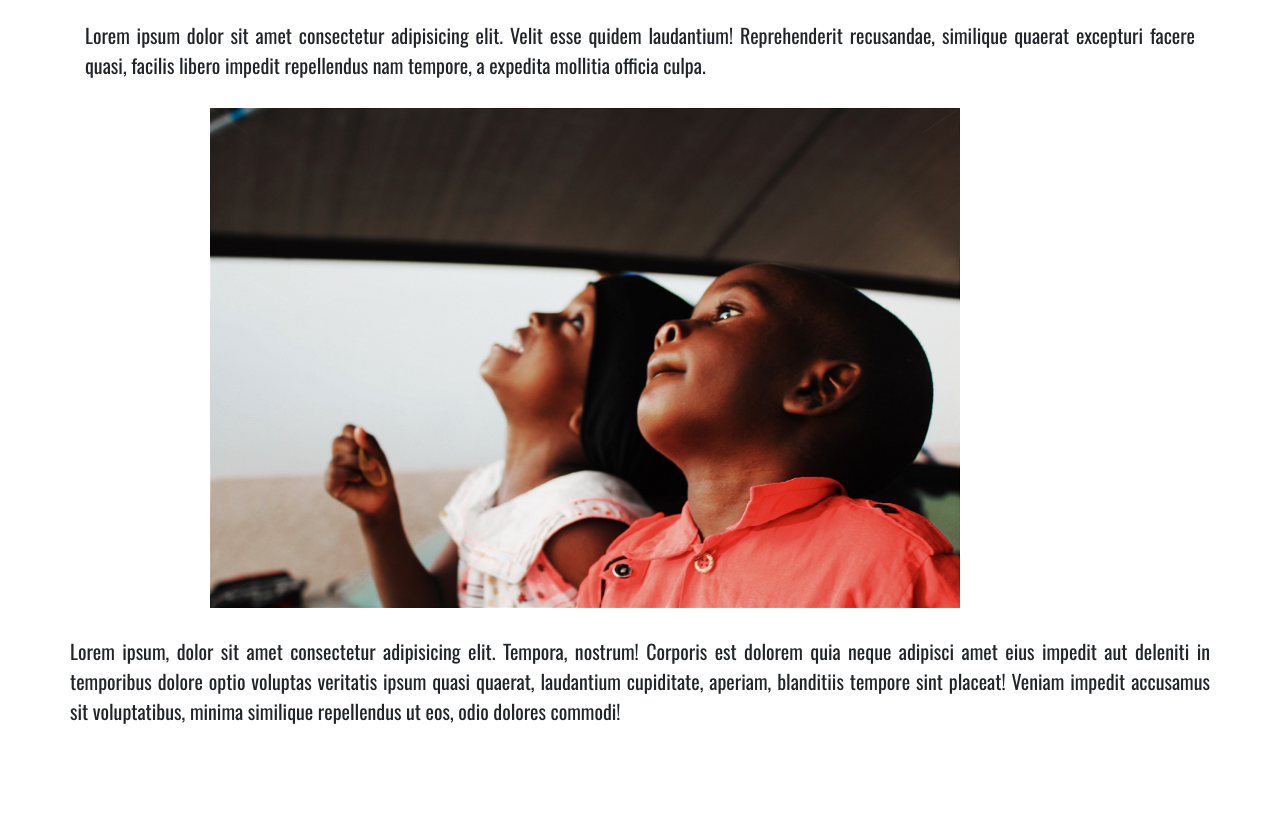
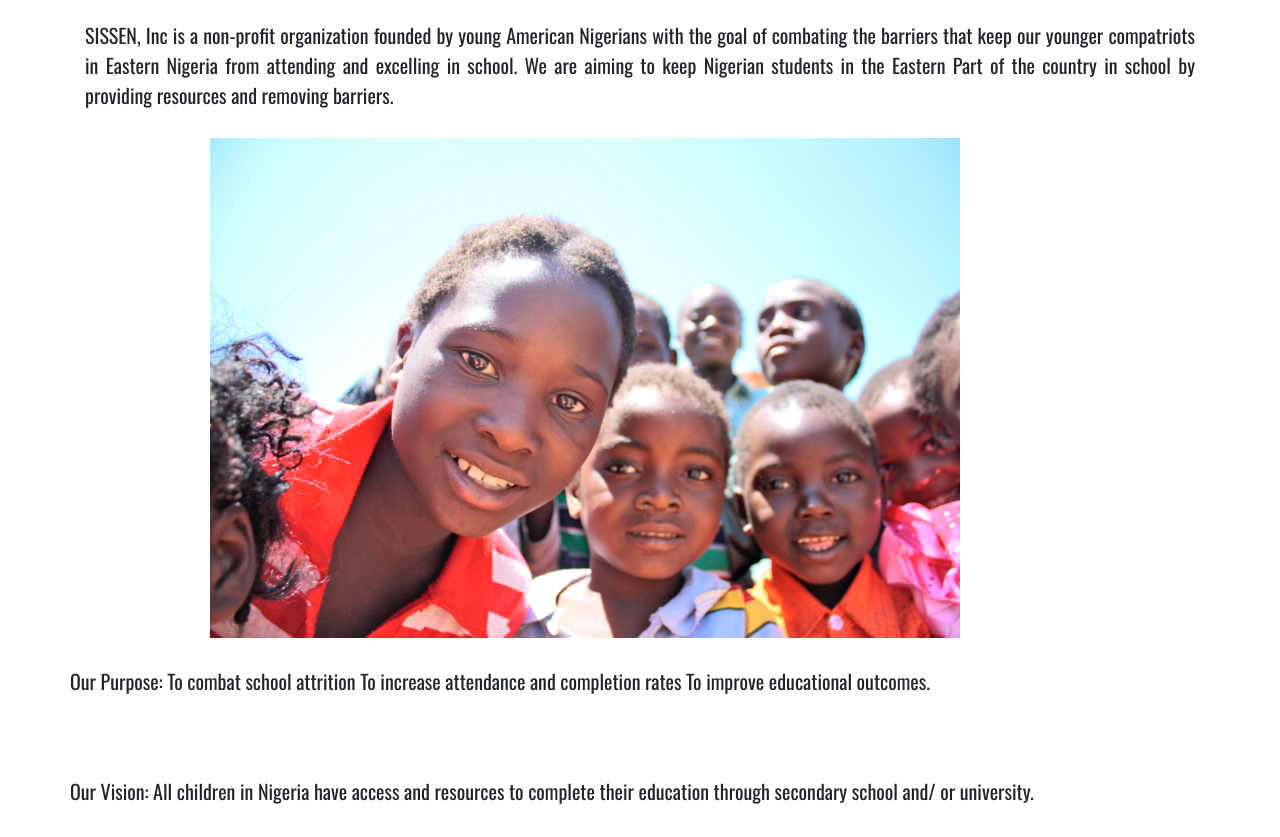
Before and after one commit to chikanna1/Sissen, a plain HTML site: page aboutus.html in a window 1280 px wide. Shown: the part 220-1057 px from the top of the page. Drawn offline with nearby package versions, Linux system fonts and the light colour scheme.

Commit message:
Made Website Changes

```diff
--- a/aboutus.html
+++ b/aboutus.html
@@ -73,10 +73,12 @@
           <div class="col-lg-12">
             <h1 class="lead py-3 text-center">Who We Are</h1>
             <p class="py-3 lead text-justify">
-              Lorem ipsum dolor sit amet consectetur adipisicing elit. Velit
-              esse quidem laudantium! Reprehenderit recusandae, similique
-              quaerat excepturi facere quasi, facilis libero impedit repellendus
-              nam tempore, a expedita mollitia officia culpa.
+              SISSEN, Inc is a non-profit organization founded by young American
+              Nigerians with the goal of combating the barriers that keep our
+              younger compatriots in Eastern Nigeria from attending and
+              excelling in school. We are aiming to keep Nigerian students in
+              the Eastern Part of the country in school by providing resources
+              and removing barriers.
             </p>
           </div>
           <!-- <div class="col-lg-2"></div> -->
@@ -84,7 +86,7 @@
             <div class="col-lg-2"></div>
 
             <div class="col-lg-8">
-              <img src="/images/african-children-boy-car-2305192.jpg" alt="" />
+              <img src="/images/group-photo-of-a-children-2883380.jpg" alt="" />
             </div>
             <div class="col-lg-2"></div>
           </div>
@@ -93,13 +95,14 @@
 
             <div class="col-lg-12">
               <p class="py-3 lead text-justify">
-                Lorem ipsum, dolor sit amet consectetur adipisicing elit.
-                Tempora, nostrum! Corporis est dolorem quia neque adipisci amet
-                eius impedit aut deleniti in temporibus dolore optio voluptas
-                veritatis ipsum quasi quaerat, laudantium cupiditate, aperiam,
-                blanditiis tempore sint placeat! Veniam impedit accusamus sit
-                voluptatibus, minima similique repellendus ut eos, odio dolores
-                commodi!
+                Our Purpose: To combat school attrition To increase attendance
+                and completion rates To improve educational outcomes.
+              </p>
+              <br />
+              <p class="py-3 lead text-justify">
+                Our Vision: All children in Nigeria have access and resources to
+                complete their education through secondary school and/ or
+                university.
               </p>
             </div>
             <!-- <div class="col-lg-2"></div> -->
```
Also changed, not shown: contactus.html (+1 -2 lines), images/group-photo-of-a-children-2883380.jpg (added).
